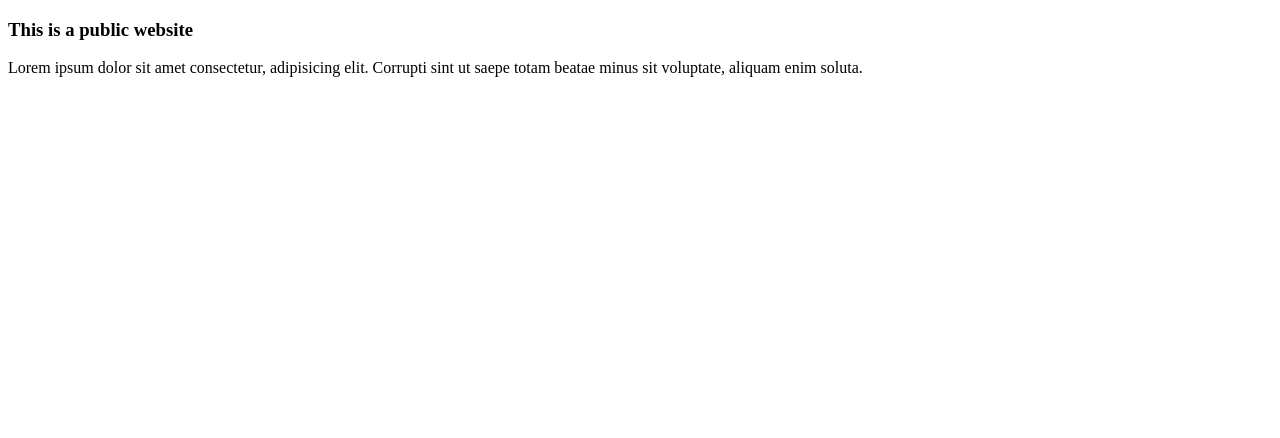
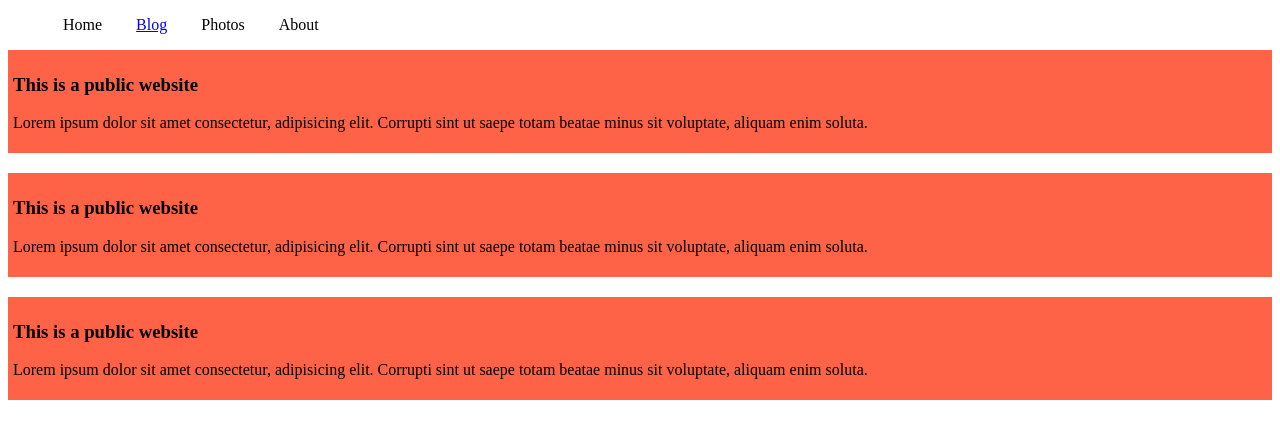
Before and after one commit to Eng-Shifat/public-git, a plain HTML site: page blog.html in a window 1280 px wide. Drawn offline with Linux system fonts and the light colour scheme.

Commit message:
navigation added

```diff
--- a/blog.css
+++ b/blog.css
@@ -0,0 +1,10 @@
+.blog{
+    background-color: tomato;
+    padding: 5px;
+    margin-bottom: 20px;
+}
+li{
+    display: inline;
+    margin: 0;
+    padding: 15px;
+}
--- a/blog.html
+++ b/blog.html
@@ -4,9 +4,26 @@
     <meta charset="UTF-8">
     <meta name="viewport" content="width=device-width, initial-scale=1.0">
     <title>Blog-01 </title>
+    <link rel="stylesheet" href="blog.css">
 </head>
 <body>
-    <div>
+    <div class="nav">
+        <ul>
+            <li>Home</li>
+            <li><a href="blog.html" target="_blank">Blog</a></li>
+            <li>Photos</li>
+            <li>About</li>
+        </ul>
+    </div>
+    <div class="blog">
+        <h3>This is a public website</h3>
+        <p>Lorem ipsum dolor sit amet consectetur, adipisicing elit. Corrupti sint ut saepe totam beatae minus sit voluptate, aliquam enim soluta.</p>
+    </div>
+    <div class="blog">
+        <h3>This is a public website</h3>
+        <p>Lorem ipsum dolor sit amet consectetur, adipisicing elit. Corrupti sint ut saepe totam beatae minus sit voluptate, aliquam enim soluta.</p>
+    </div>
+    <div class="blog">
         <h3>This is a public website</h3>
         <p>Lorem ipsum dolor sit amet consectetur, adipisicing elit. Corrupti sint ut saepe totam beatae minus sit voluptate, aliquam enim soluta.</p>
     </div>
--- a/index.css
+++ b/index.css
@@ -0,0 +1,12 @@
+ul{
+    /* background-color: rgb(98, 177, 199); */
+}
+div{
+    /* background-color: blue; */
+    border: 2px solid orange;
+    border-radius: 10px;
+}
+li{
+    display: inline;
+    padding: 20px;
+}
```
Also changed, not shown: index.html (+11 -3 lines).
